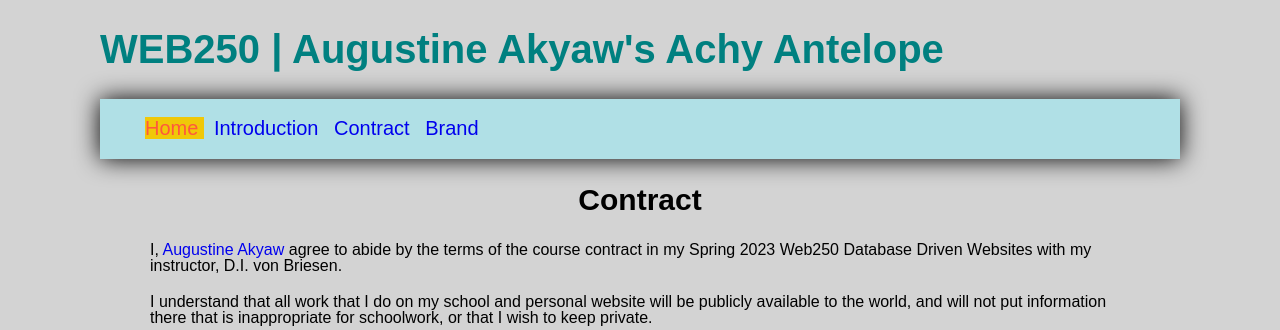
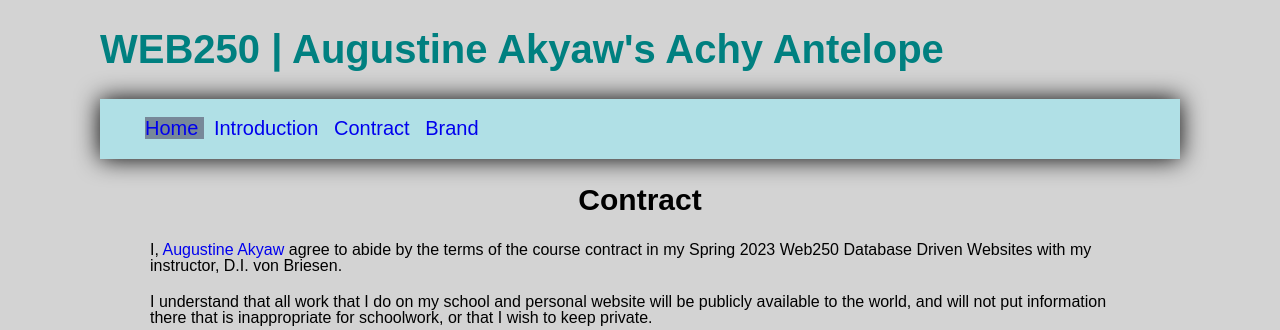
Before and after one commit to SunOfGad/SunOfGad.github.io, a PHP site: page /textpage.html in a window 1280 px wide, with the pointer over the restyled element. Shown: the top 330 px of the page. Run offline with PHP 8.4, Linux system fonts and the light colour scheme.

Commit message:
change hovercolor

```diff
--- a/web250/styles/demo.css
+++ b/web250/styles/demo.css
@@ -41,9 +41,7 @@ nav li a {
 }
 
 nav a:hover {
-    background-color: #f0c808;
-    color: #ff583d;
-
+    background-color: lightslategrey;
   }
 
 p {
```
